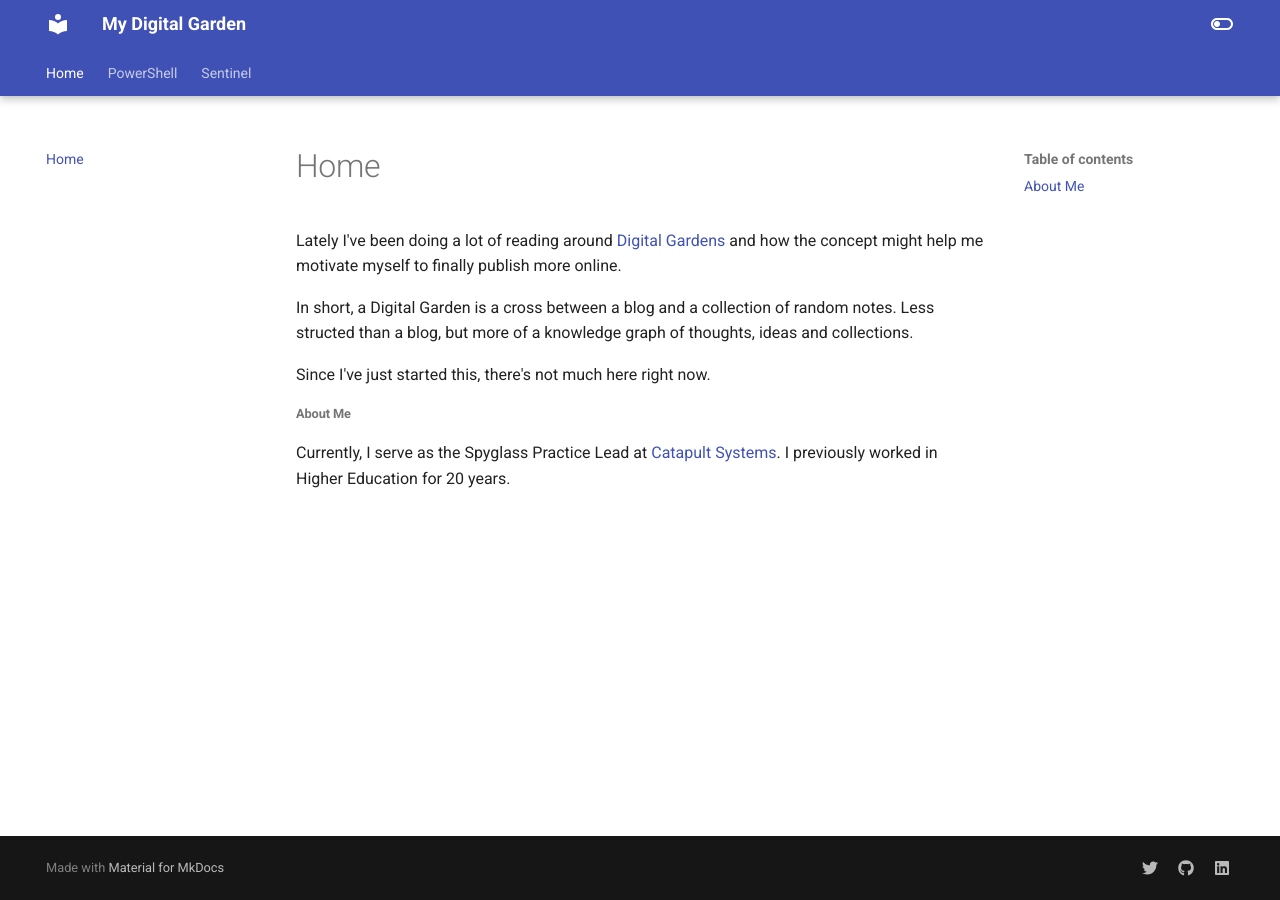
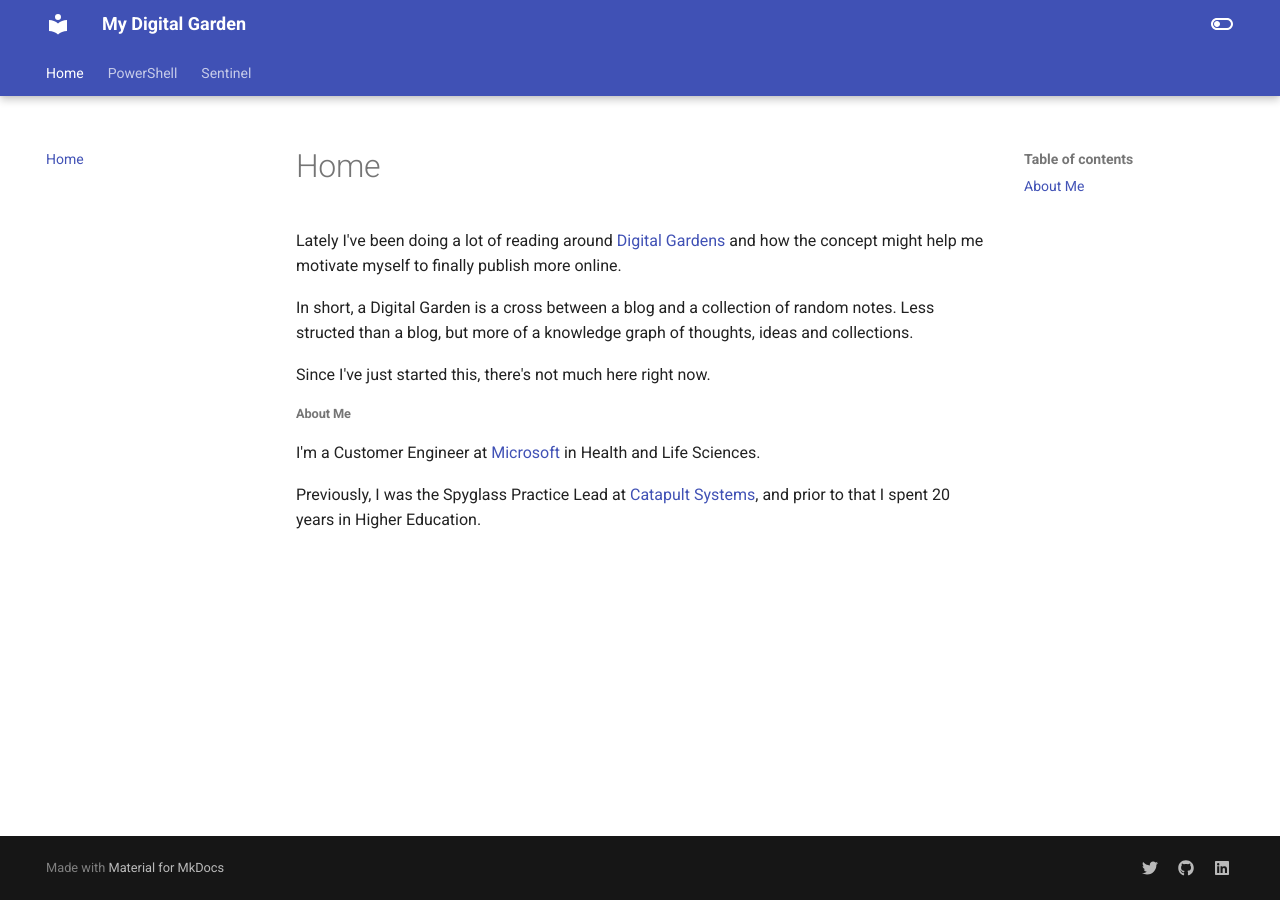
Before and after one commit to chrisbues/web, an MkDocs documentation site: the page built from docs/index.md, in a window 1280 px wide. Built offline with MkDocs 1.6.1 and Material for MkDocs 9.7.7, drawn with Linux system fonts in a browser that asks for light colours; comment, search, counter and statistics services are not loaded.

Commit message:
Update index.md

```diff
--- a/docs/index.md
+++ b/docs/index.md
@@ -9,4 +9,6 @@ In short, a Digital Garden is a cross between a blog and a collection of random
 Since I've just started this, there's not much here right now.
 
 ###### About Me
-Currently, I serve as the Spyglass Practice Lead at [Catapult Systems](https://www.catapultsystems.com/). I previously worked in Higher Education for 20 years.
+I'm a Customer Engineer at [Microsoft](https://www.microsoft.com) in Health and Life Sciences.
+
+Previously, I was the Spyglass Practice Lead at [Catapult Systems](https://www.catapultsystems.com/), and prior to that I spent 20 years in Higher Education.
```
